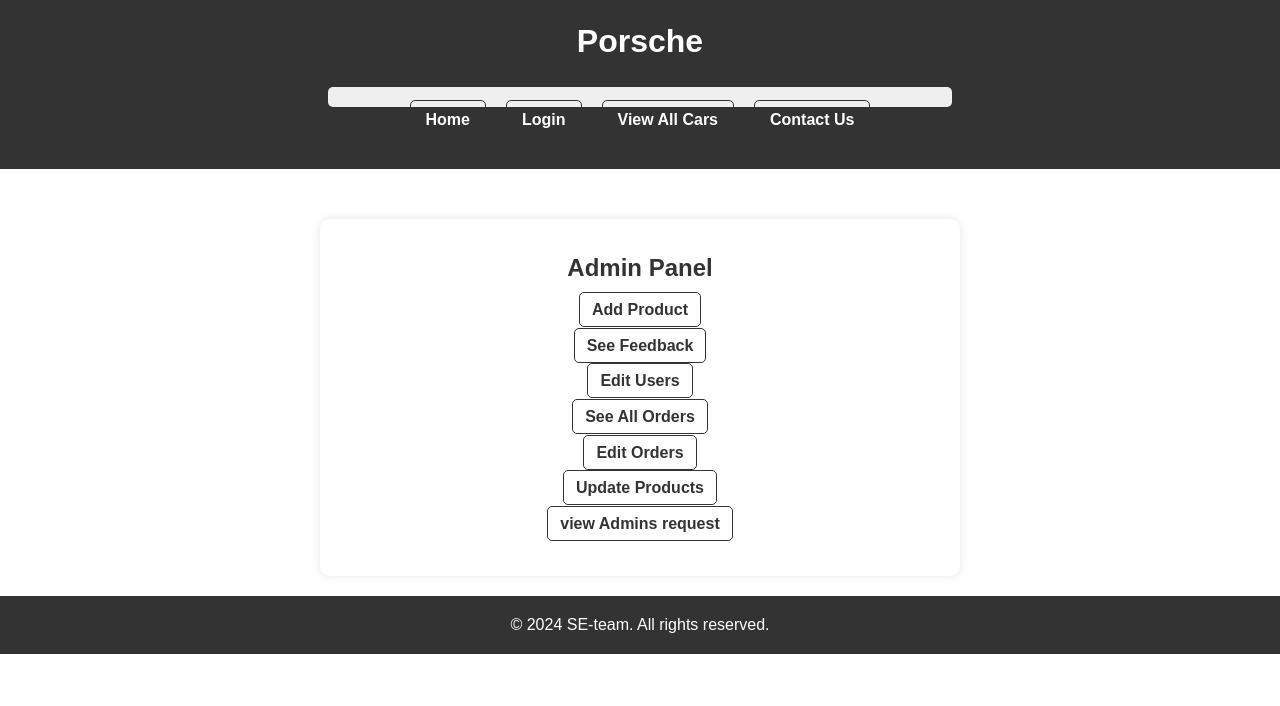
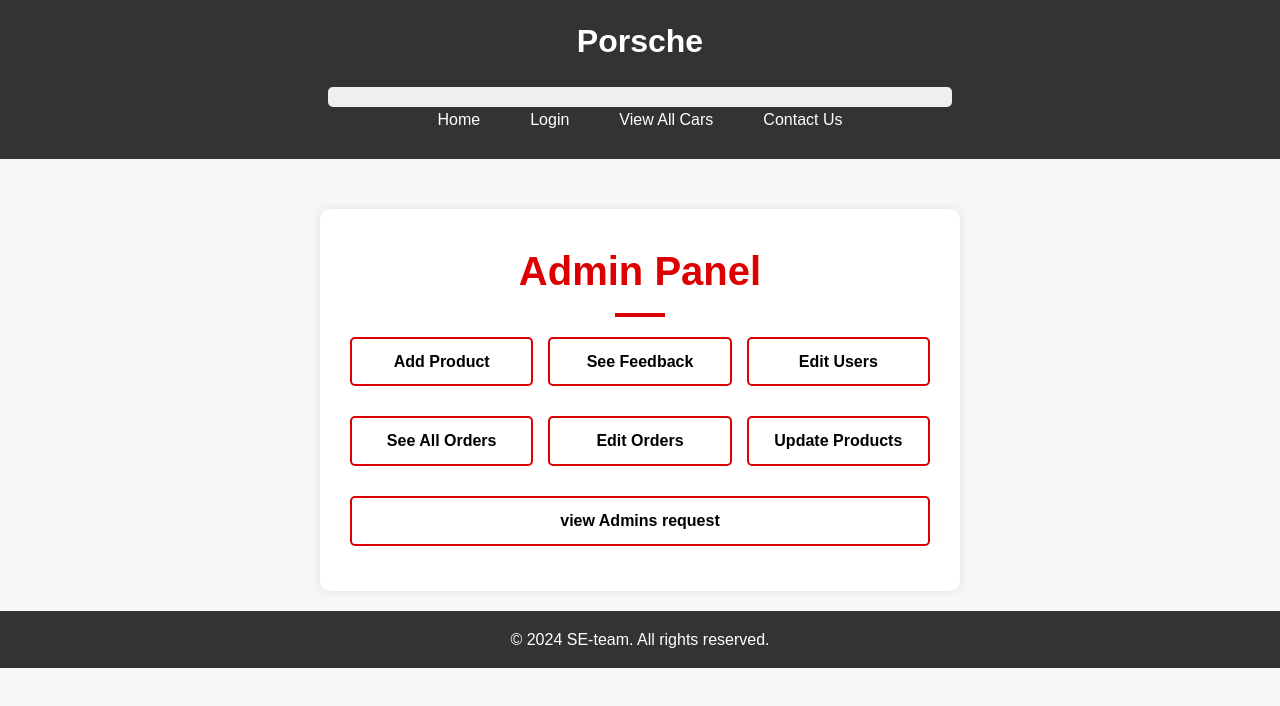
Before and after one commit to AHegab/SE-project, a React (Create React App) app in the folder my-react-app/: page /admin in a window 1280 px wide. Shown: the top 706 px of the page. Built offline with nearby package versions, Linux system fonts and the light colour scheme.

Commit message:
Updated CSS

```diff
--- a/my-react-app/src/routes/ViewAdminsReqs.jsx
+++ b/my-react-app/src/routes/ViewAdminsReqs.jsx
@@ -1,7 +1,8 @@
 import React, { useEffect, useState } from 'react';
 import axios from 'axios';
 import UnauthorizedAccess from './UnauthorizedAccess';
-import Cookies from 'js-cookie'; // Ensure this import is added
+import Cookies from 'js-cookie';
+import './styleViewAdminsReqs.css'; // Import the CSS file
 
 const ViewAdminsReqs = () => {
   const [collectionData, setCollectionData] = useState([]);
@@ -17,7 +18,7 @@
 
     const fetchCollection = async () => {
       try {
-        const response = await axios.get('http://localhost:3001/v1/api/req'); // Replace with your API endpoint
+        const response = await axios.get('http://localhost:3001/v1/api/req');
         setCollectionData(response.data);
         setLoading(false);
       } catch (error) {
@@ -27,31 +28,31 @@
       }
     };
 
-    fetchCollection(); // This call should be inside the useEffect
-  }, []); // Closing bracket for useEffect
+    fetchCollection();
+  }, []);
 
   if (!isAuthorized) {
     return <UnauthorizedAccess />;
   }
 
   if (loading) {
-    return <div>Loading...</div>;
+    return <div className="loading">Loading...</div>;
   }
 
   if (error) {
-    return <div>Error: {error}</div>;
+    return <div className="error">Error: {error}</div>;
   }
 
   return (
-    <div>
+    <div className="view-admins-reqs">
       <h2>Collection Data</h2>
       <ul>
         {collectionData.map((item, index) => (
-          <li key={index}>
-            <p><strong>ID:</strong> {item._id ? item._id.$oid : 'N/A'}</p> {/* Handling potential undefined */}
+          <li key={index} className="collection-item">
+            <p><strong>ID:</strong> {item._id ? item._id.$oid : 'N/A'}</p>
             <p><strong>Username:</strong> {item.username}</p>
             <p><strong>User ID:</strong> {item.userId}</p>
-            <p><strong>Created At:</strong> {item.createdAt ? item.createdAt.$date : 'N/A'}</p> {/* Handling potential undefined */}
+            <p><strong>Created At:</strong> {item.createdAt ? item.createdAt.$date : 'N/A'}</p>
           </li>
         ))}
       </ul>
--- a/my-react-app/src/routes/styleAdminUpdateProduct.css
+++ b/my-react-app/src/routes/styleAdminUpdateProduct.css
@@ -1,9 +1,18 @@
-/* styleAdminUpdateProduct.css */
+
+
+body {
+    background-color: #f7f7f7;
+    color: #333;
+    font-family: 'Porsche Next', sans-serif;
+    margin: 0;
+    padding: 0;
+}
+
 .update-product-container {
     max-width: 800px;
-    margin: 0 auto;
+    margin: 40px auto;
     padding: 20px;
-    background-color: #f7f7f7;
+    background-color: #fff;
     border-radius: 10px;
     box-shadow: 0 0 15px rgba(0, 0, 0, 0.1);
 }
@@ -14,6 +23,16 @@
     color: #d00;
     font-family: 'Porsche Next', sans-serif;
     margin-bottom: 20px;
+    position: relative;
+}
+
+.update-product-title::after {
+    content: '';
+    display: block;
+    width: 50px;
+    height: 4px;
+    background-color: #d00;
+    margin: 10px auto 0;
 }
 
 .update-product-form {
@@ -35,6 +54,7 @@
     border: 1px solid #ccc;
     border-radius: 5px;
     font-family: 'Porsche Next', sans-serif;
+    transition: border-color 0.3s;
 }
 
 .form-input:focus {
@@ -45,15 +65,16 @@
 .form-button {
     padding: 10px 20px;
     font-size: 1.2rem;
-    color: #fff;
-    background-color: #d00;
-    border: none;
+    color: #000;
+    background-color: #fff;
+    border: 2px solid #d00;
     border-radius: 5px;
     cursor: pointer;
-    transition: background-color 0.3s;
+    transition: background-color 0.3s, color 0.3s;
     font-family: 'Porsche Next', sans-serif;
 }
 
 .form-button:hover {
-    background-color: #a00;
+    background-color: #fdd;
+    color: #d00;
 }
--- a/my-react-app/src/routes/styleAdmins.css
+++ b/my-react-app/src/routes/styleAdmins.css
@@ -1,3 +1,12 @@
+
+body {
+  background-color: #fff; /* White background */
+  color: #000; /* Black text */
+  font-family: 'Porsche Next', sans-serif;
+  margin: 0;
+  padding: 0;
+}
+
 .centered-container {
   display: flex;
   flex-direction: column;
@@ -6,30 +15,60 @@
   margin-top: 50px;
 }
 
-  h2 {
-    font-size: 24px;
+.centered-container h2 {
+  font-size: 2.5rem; /* Larger font size */
   margin-bottom: 20px;
+  color: #d00; /* Porsche red */
+  position: relative;
 }
 
-  ul {
+.centered-container h2::after {
+  content: '';
+  display: block;
+  width: 50px;
+  height: 4px;
+  background-color: #d00; /* Red underline */
+  margin: 10px auto 0;
+}
+
+.centered-container ul {
   list-style-type: none;
   padding: 0;
+  margin: 0;
+  display: flex;
+  flex-wrap: wrap;
+  justify-content: center;
+  gap: 15px; /* Space between the boxes */
 }
 
-  li {
-    margin-bottom: 10px;
+.centered-container li {
+  flex: 1 1 calc(33.333% - 30px); /* Adjust width for 3 items per row with spacing */
+  display: flex;
+  justify-content: center;
+  margin-bottom: 15px;
+  box-sizing: border-box; /* Ensure padding and border are included in the width/height */
 }
 
-  a {
+.centered-container a {
   text-decoration: none;
-    color: #333;
+  color: #000; /* Black text */
   font-weight: bold;
-    padding: 8px 12px;
-    border: 1px solid #333;
+  padding: 10px 15px;
+  border: 2px solid #d00; /* Porsche red border */
   border-radius: 5px;
-    transition: background-color 0.3s;
+  background-color: #fff; /* White background */
+  transition: background-color 0.3s, color 0.3s, transform 0.3s;
+  display: block;
+  text-align: center;
+  width: 100%; /* Ensure links take up the full width of the list item */
 }
 
-  .Admins-page a:hover{
-    background-color: #b20b0b;
+.centered-container a:hover {
+  background-color: #e42727; /* Light red on hover */
+  color: #000; /* Black text */
+  transform: scale(1.05); /* Slightly enlarge on hover */
 }
+
+.centered-container a:active {
+  transform: scale(0.95); /* Slightly shrink on click */
+}
--- /dev/null
+++ b/my-react-app/src/routes/styleViewAdminsReqs.css
@@ -0,0 +1,70 @@
+
+
+body {
+    background-color: #fff;
+    color: #000;
+    font-family: 'Porsche Next', sans-serif;
+    margin: 0;
+    padding: 0;
+}
+
+.view-admins-reqs {
+    max-width: 800px;
+    margin: 0 auto;
+    padding: 20px;
+    background-color: #f7f7f7;
+    border-radius: 10px;
+    box-shadow: 0 0 15px rgba(0, 0, 0, 0.1);
+}
+
+.view-admins-reqs h2 {
+    text-align: center;
+    font-size: 2.5rem;
+    color: #d00;
+    font-family: 'Porsche Next', sans-serif;
+    margin-bottom: 20px;
+    position: relative;
+}
+
+.view-admins-reqs h2::after {
+    content: '';
+    display: block;
+    width: 50px;
+    height: 4px;
+    background-color: #d00;
+    margin: 10px auto 0;
+}
+
+.loading, .error {
+    text-align: center;
+    font-size: 1.2rem;
+    color: #d00;
+}
+
+.view-admins-reqs ul {
+    list-style-type: none;
+    padding: 0;
+}
+
+.collection-item {
+    background-color: #fff;
+    padding: 15px;
+    margin-bottom: 15px;
+    border: 1px solid #ccc;
+    border-radius: 5px;
+    box-shadow: 0 2px 5px rgba(0, 0, 0, 0.1);
+    transition: transform 0.3s;
+}
+
+.collection-item:hover {
+    transform: scale(1.02);
+}
+
+.collection-item p {
+    margin: 5px 0;
+    font-size: 1rem;
+}
+
+.collection-item strong {
+    color: #d00;
+}
```
Also changed, not shown: my-react-app/src/routes/styleUpdateProduct.css (+32 -3 lines). Lines whose indentation alone changed are shown as unchanged.
